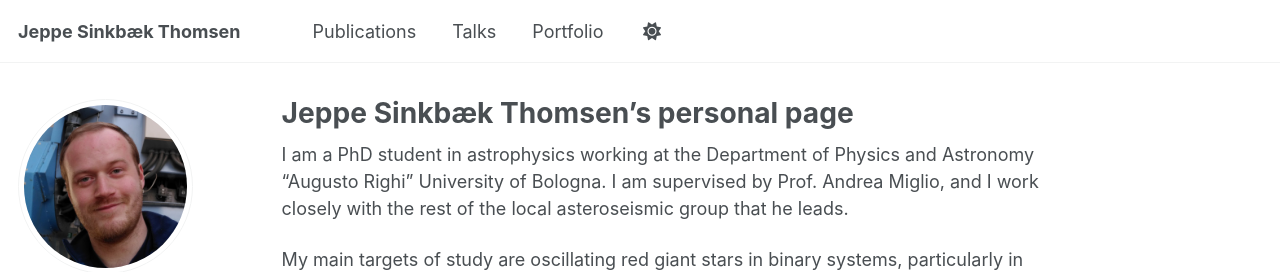
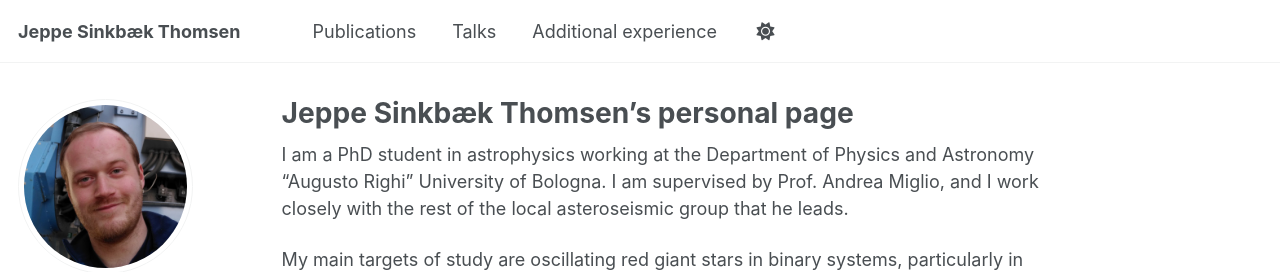
Before and after one commit to jsinkbaek/jsinkbaek.github.io, a Jekyll site: the page built from _pages/about.md, in a window 1280 px wide. Shown: the top 272 px of the page. Built offline with Jekyll 4.4.1, drawn with Linux system fonts in a browser that asks for light colours; some web fonts are replaced; a script that is not in the unit is left out.

Commit message:
Update navigation.yml

```diff
--- a/_data/navigation.yml
+++ b/_data/navigation.yml
@@ -17,7 +17,7 @@ main:
   #- title: "Teaching"
   #  url: /teaching/
 
-  - title: "Portfolio"
+  - title: "Additional experience"
     url: /portfolio/
 
   #- title: "Blog Posts"
```
